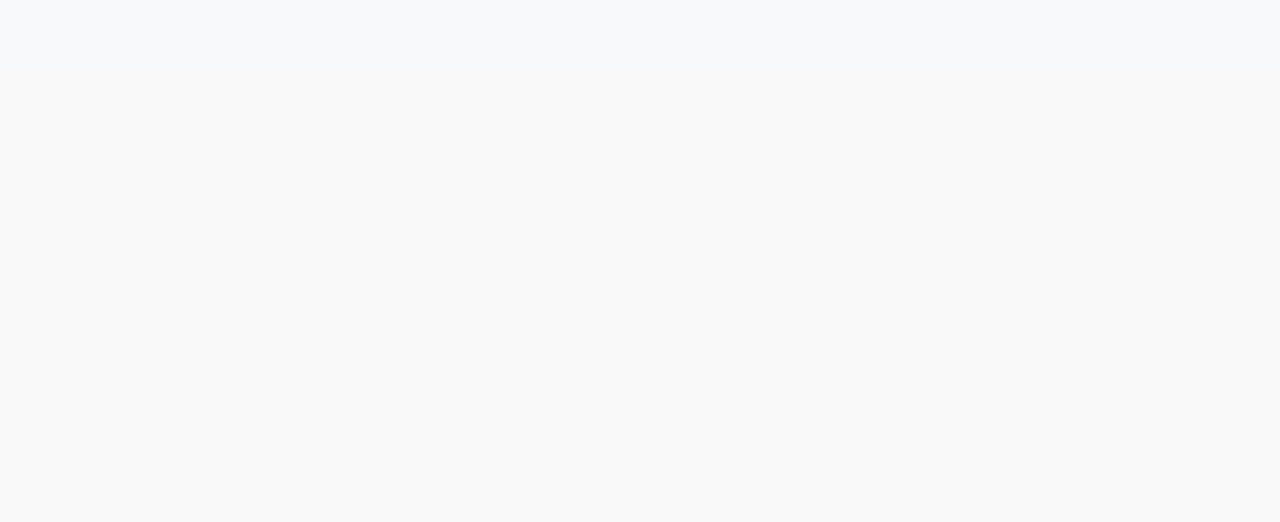
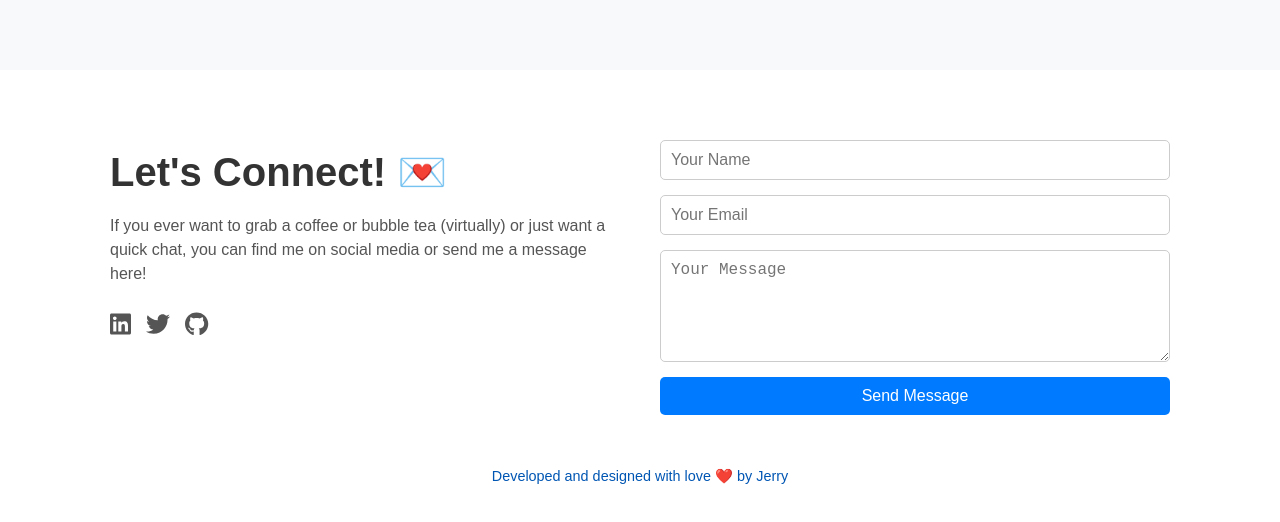
Before and after one commit to dhienf0707/dhienf0707.github.io, a React (Create React App) app: page / in a window 1280 px wide. Shown: the part 4343-4865 px from the top of the page. Before the commit the page ends 4413 px from the top, so only its background shows below. Built offline with nearby package versions, Linux system fonts and the light colour scheme.

Commit message:
add contact section

```diff
--- a/package.json
+++ b/package.json
@@ -4,6 +4,10 @@
   "private": true,
   "homepage": "https://dhienf0707.github.io",
   "dependencies": {
+    "@emailjs/browser": "^4.4.1",
+    "@fortawesome/fontawesome-svg-core": "^6.7.1",
+    "@fortawesome/free-brands-svg-icons": "^6.7.1",
+    "@fortawesome/react-fontawesome": "^0.2.2",
     "@testing-library/jest-dom": "^5.17.0",
     "@testing-library/react": "^13.4.0",
     "@testing-library/user-event": "^13.5.0",
--- a/src/App.js
+++ b/src/App.js
@@ -17,7 +17,7 @@ const App = () => {
       <Projects />
       <About />
       <Toolkit />
-      {/* <Contact /> */}
+      <Contact />
     </>
   );
 };
--- a/src/components/Contact.jsx
+++ b/src/components/Contact.jsx
@@ -0,0 +1,222 @@
+import React, { useState } from "react";
+import styled from "styled-components";
+import { FontAwesomeIcon } from '@fortawesome/react-fontawesome';
+import { faLinkedin, faTwitter, faGithub } from "@fortawesome/free-brands-svg-icons";
+import emailjs from '@emailjs/browser'
+
+// Styled components
+const ContactContainer = styled.section`
+  display: flex;
+  flex-direction: column;
+  align-items: center;
+  justify-content: center;
+  padding: 50px;
+  background: #fff;
+  color: #d17a7a;
+`;
+
+const ContentWrapper = styled.div`
+  display: flex;
+  flex-direction: row;
+  justify-content: space-between;
+  max-width: 1100px;
+  width: 100%;
+  @media (max-width: 768px) {
+    flex-direction: column;
+    align-items: center;
+  }
+`;
+
+const LeftSection = styled.div`
+  flex: 1;
+  text-align: left;
+  padding: 20px;
+
+  h2 {
+    font-size: 2.5rem;
+    margin-bottom: 10px;
+    color: #333;
+  }
+
+  p {
+    font-size: 1rem;
+    line-height: 1.5;
+    margin-bottom: 20px;
+    color: #555;
+  }
+
+  a {
+    margin-right: 15px;
+    color: #d17a7a;
+    font-size: 2rem;
+    text-decoration: none;
+
+    &:hover {
+      color: #e56b6b;
+    }
+  }
+`;
+
+const RightSection = styled.div`
+  flex: 1;
+  padding: 20px;
+`;
+
+const Form = styled.form`
+  display: flex;
+  flex-direction: column;
+`;
+
+const Input = styled.input`
+    margin-bottom: 15px;
+    padding: 10px;
+    border: 1px solid #ccc;
+    border-radius: 5px;
+    font-size: 1rem;
+    background-color: #fff;
+
+    &:focus {
+        outline: none;
+        border-color: #007bff; /* Accent color for focus state */
+    }
+`;
+
+const TextArea = styled.textarea`
+    margin-bottom: 15px;
+    padding: 10px;
+    border: 1px solid #ccc;
+    border-radius: 5px;
+    font-size: 1rem;
+    background-color: #fff;
+
+    &:focus {
+    outline: none;
+    border-color: #007bff;
+    }
+`;
+
+const Button = styled.button`
+    padding: 10px 20px;
+    background-color: #007bff; /* Accent color for button */
+    color: white;
+    border: none;
+    border-radius: 5px;
+    cursor: pointer;
+    font-size: 1rem;
+
+    &:hover {
+        background-color: #0056b3; /* Darker blue on hover */
+    }
+`;
+
+const Footer = styled.div`
+  margin-top: 30px;
+  text-align: center;
+  color: #0056b3;
+  font-size: 0.9rem;
+
+  a {
+    color: #e56b6b;
+    text-decoration: none;
+  }
+`;
+
+const SocialIcons = styled.div`
+  display: flex;
+  margin-top: 20px;
+
+  a {
+    margin-right: 15px;
+    font-size: 1.5rem;
+    color: #555; /* Neutral color */
+    transition: color 0.3s ease;
+
+    &:hover {
+      color: #007bff; /* Accent color on hover */
+    }
+  }
+`;
+
+const Contact = () => {
+    const [loading, setLoading] = useState(false);
+    const [statusMessage, setStatusMessage] = useState("");
+
+    const handleSubmit = (e) => {
+        e.preventDefault();
+        const serviceId = process.env.REACT_APP_SERVICEID;
+        const templateId = process.env.REACT_APP_TEMPLATEID;
+        const userId = process.env.REACT_APP_USERID;
+        setLoading(true);
+        emailjs
+            .sendForm(
+                serviceId,
+                templateId,
+                e.target,
+                userId
+            )
+            .then((result) => {
+                console.log("Email sent successfully!", result);
+                setStatusMessage("Message sent successfully!");
+            })
+            .catch(error => {
+                console.log("Error sending email:", error);
+                setStatusMessage("Failed to send message. Please try again.");
+            })
+        setLoading(false)
+    };
+
+    return (
+        <ContactContainer id="contact">
+            <ContentWrapper>
+                <LeftSection>
+                    <h2>Let's Connect! 💌</h2>
+                    <p>
+                        If you ever want to grab a coffee or bubble tea (virtually) or just
+                        want a quick chat, you can find me on social media or send me a
+                        message here!
+                    </p>
+                    <SocialIcons>
+                        <a href="https://www.linkedin.com/in/jerry-nguyen-0a880116a/" target="_blank" rel="noopener noreferrer">
+                        <FontAwesomeIcon icon={faLinkedin} />
+                        </a>
+                        <a href="https://x.com/JerryNg93744532" target="_blank" rel="noopener noreferrer">
+                        <FontAwesomeIcon icon={faTwitter} />
+                        </a>
+                        <a href="https://github.com/dhienf0707" target="_blank" rel="noopener noreferrer">
+                        <FontAwesomeIcon icon={faGithub} />
+                        </a>
+                    </SocialIcons>
+                </LeftSection>
+                <RightSection>
+                    <Form onSubmit={handleSubmit}>
+                        <Input
+                            type="text"
+                            name="name"
+                            placeholder="Your Name"
+                            required
+                        />
+                        <Input
+                            type="email"
+                            name="email"
+                            placeholder="Your Email"
+                            required
+                        />
+                        <TextArea
+                            name="message"
+                            placeholder="Your Message"
+                            rows="5"
+                            required
+                        />
+                        <Button type="submit" disabled={loading}>Send Message</Button>
+                        {statusMessage && <p>{statusMessage}</p>}
+                    </Form>
+                </RightSection>
+            </ContentWrapper>
+            <Footer>
+                Developed and designed with love ❤️ by Jerry
+            </Footer>
+        </ContactContainer>
+    );
+};
+
+export default Contact;
--- a/src/components/Header.jsx
+++ b/src/components/Header.jsx
@@ -17,19 +17,19 @@ const Header = () => {
     <Nav>
       <Logo>Jerry</Logo>
       <DesktopMenu>
-        <NavItem to="hero" smooth={true} duration={500}>
+        <NavItem to="hero" smooth={true} duration={1500}>
           Home
         </NavItem>
-        <NavItem to="projects" smooth={true} duration={500}>
+        <NavItem to="projects" smooth={true} duration={1500}>
           Projects
         </NavItem>
-        <NavItem to="about" smooth={true} duration={500}>
+        <NavItem to="about" smooth={true} duration={1500}>
           About
         </NavItem>
-        <NavItem to="toolkit" smooth={true} duration={500}>
+        <NavItem to="toolkit" smooth={true} duration={1500}>
           Toolkit
         </NavItem>
-        <NavItem to="contact" smooth={true} duration={500}>
+        <NavItem to="contact" smooth={true} duration={1500}>
           Contact
         </NavItem>
       </DesktopMenu>
@@ -45,7 +45,7 @@ const Header = () => {
           <NavItem
             to="hero"
             smooth={true}
-            duration={500}
+            duration={1500}
             onClick={closeMenu}
           >
             Home
@@ -53,7 +53,7 @@ const Header = () => {
           <NavItem
             to="projects"
             smooth={true}
-            duration={500}
+            duration={1500}
             onClick={closeMenu}
           >
             Projects
@@ -61,7 +61,7 @@ const Header = () => {
           <NavItem
             to="about"
             smooth={true}
-            duration={500}
+            duration={1500}
             onClick={closeMenu}
           >
             About
@@ -69,7 +69,7 @@ const Header = () => {
           <NavItem
             to="toolkit"
             smooth={true}
-            duration={500}
+            duration={1500}
             onClick={closeMenu}
           >
             Toolkit
@@ -77,7 +77,7 @@ const Header = () => {
           <NavItem
             to="contact"
             smooth={true}
-            duration={500}
+            duration={1500}
             onClick={closeMenu}
           >
             Contact
```
Also changed, not shown: 1 other file (tests, documents, lock files or other folders).
